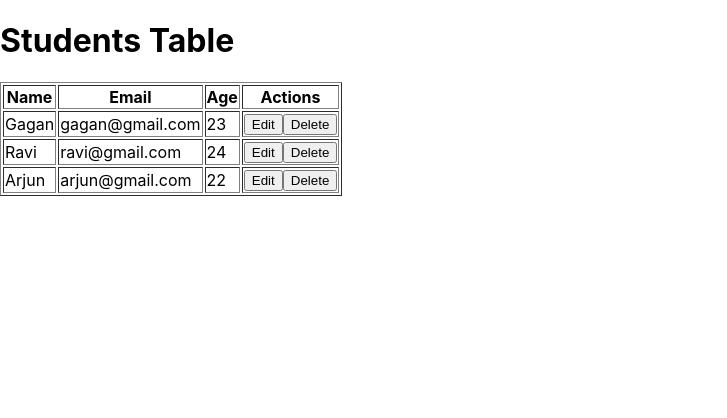
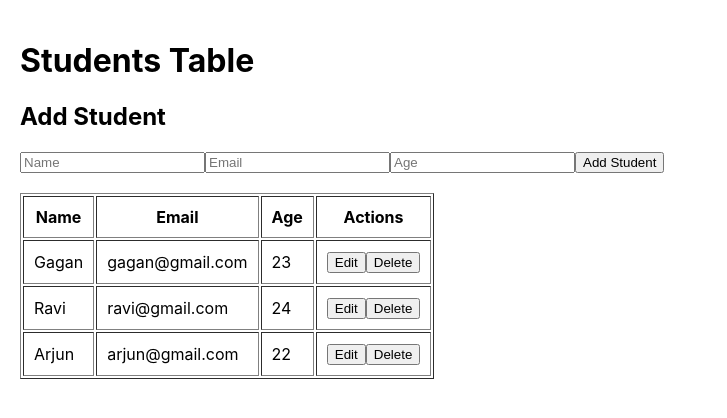
Before and after one commit to gagankumar8294/componentbuy-assignment, a React (Create React App) app: page / in a window 1280 px wide. Shown: the top 418 px of the page, without its empty margins (0-727 px from the left). Built offline with nearby package versions, Linux system fonts and the light colour scheme.

Commit message:
with form validation provided functionality to add student

```diff
--- a/src/App.js
+++ b/src/App.js
@@ -2,17 +2,84 @@ import { useState } from "react";
 
 function App() {
 
-  const [students] = useState([
+  const [students, setStudents] = useState([
     { id: 1, name: "Gagan", email: "gagan@gmail.com", age: 23 },
     { id: 2, name: "Ravi", email: "ravi@gmail.com", age: 24 },
     { id: 3, name: "Arjun", email: "arjun@gmail.com", age: 22 }
   ]);
 
+  const [formData, setFormData] = useState({
+    name: "",
+    email: "",
+    age: ""
+  });
+
+  const handleSubmit = (e) => {
+    e.preventDefault();
+
+    if (!formData.name || !formData.email || !formData.age) {
+      alert("All fields are required");
+      return;
+    }
+
+    const newStudent = {
+      id: Date.now(),
+      name: formData.name,
+      email: formData.email,
+      age: Number(formData.age)
+    };
+
+    setStudents([...students, newStudent]);
+
+    setFormData({
+      name: "",
+      email: "",
+      age: ""
+    });
+  };
+
   return (
-    <div>
+    <div style={{ padding: "20px" }}>
+
       <h1>Students Table</h1>
 
-      <table border="1">
+      <h2>Add Student</h2>
+
+      <form onSubmit={handleSubmit} style={{ marginBottom: "20px" }}>
+
+        <input
+          type="text"
+          placeholder="Name"
+          value={formData.name}
+          onChange={(e) =>
+            setFormData({ ...formData, name: e.target.value })
+          }
+        />
+
+        <input
+          type="email"
+          placeholder="Email"
+          value={formData.email}
+          onChange={(e) =>
+            setFormData({ ...formData, email: e.target.value })
+          }
+        />
+
+        <input
+          type="number"
+          placeholder="Age"
+          value={formData.age}
+          onChange={(e) =>
+            setFormData({ ...formData, age: e.target.value })
+          }
+        />
+
+        <button type="submit">Add Student</button>
+
+      </form>
+
+      <table border="1" cellPadding="10">
+
         <thead>
           <tr>
             <th>Name</th>
@@ -37,6 +104,7 @@ function App() {
         </tbody>
 
       </table>
+
     </div>
   );
 }
```
